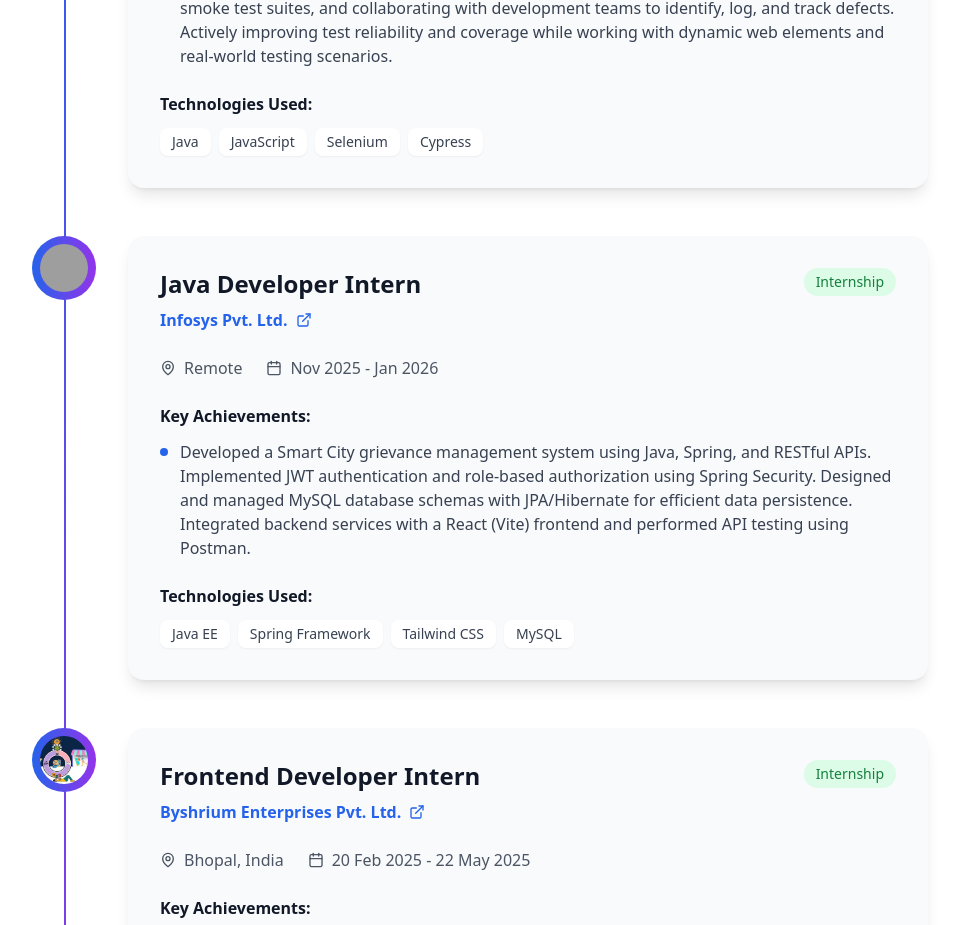
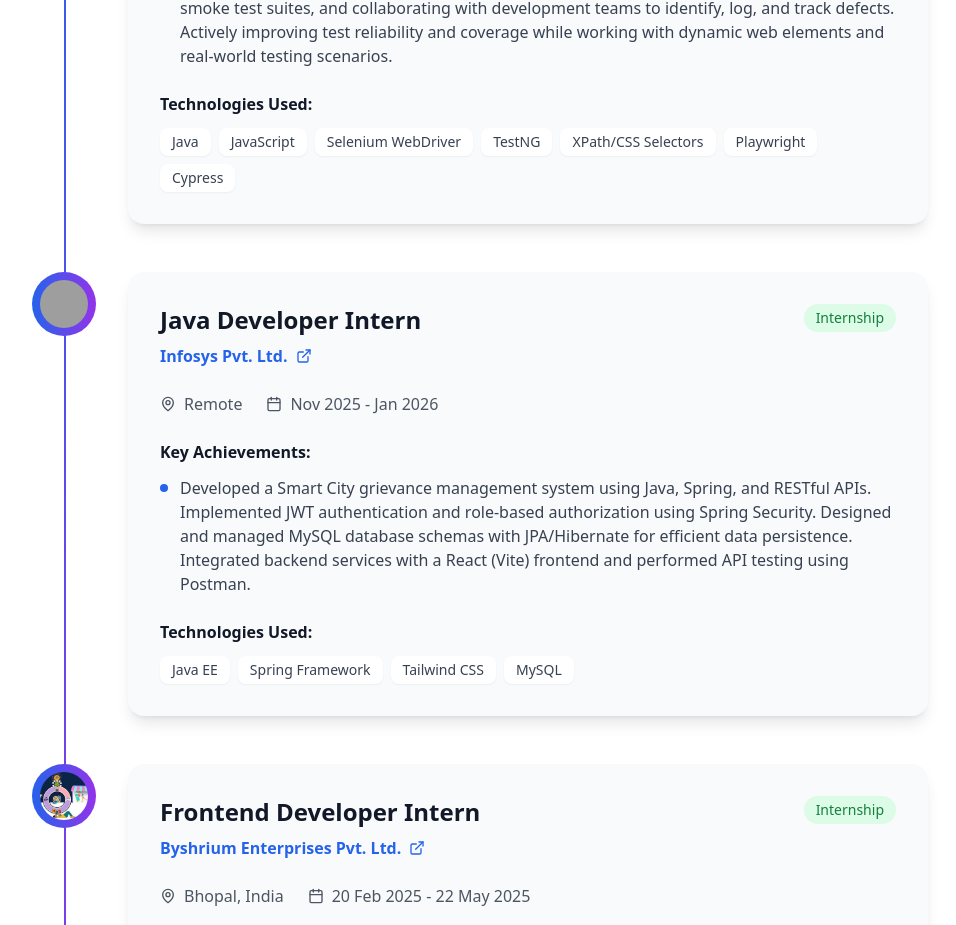
Before and after one commit to jaspal-s-rajput/Portfolio_Web_Application, a React (Vite) app: page / in a window 1280 px wide. Shown: the part 7319-8244 px from the top of the page, without its empty margins (160-1116 px from the left). Built offline with nearby package versions, Linux system fonts and the light colour scheme; grey boxes are pictures that could not be loaded.

Commit message:
Update Experience.tsx

```diff
--- a/src/components/Experience.tsx
+++ b/src/components/Experience.tsx
@@ -16,7 +16,7 @@
       achievements: [
         "Developing and maintaining automated test scripts for web applications using Selenium WebDriver (Java) and TestNG, with exposure to modern tools like Playwright/Cypress for JavaScript-based testing. Implementing reusable test components, executing regression and smoke test suites, and collaborating with development teams to identify, log, and track defects. Actively improving test reliability and coverage while working with dynamic web elements and real-world testing scenarios."
       ],
-      technologies: ["Java", "JavaScript", "Selenium", "Cypress"],
+      technologies: ["Java", "JavaScript", "Selenium WebDriver", "TestNG", "XPath/CSS Selectors", "Playwright", "Cypress"],
       current: true
     },
     {
```
